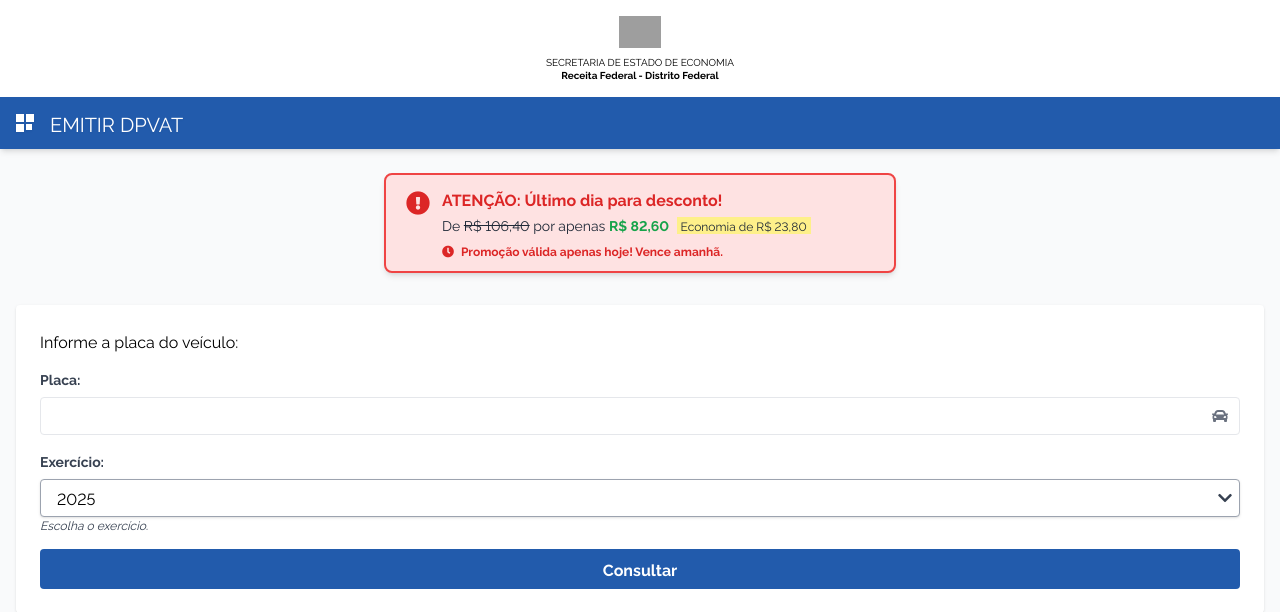
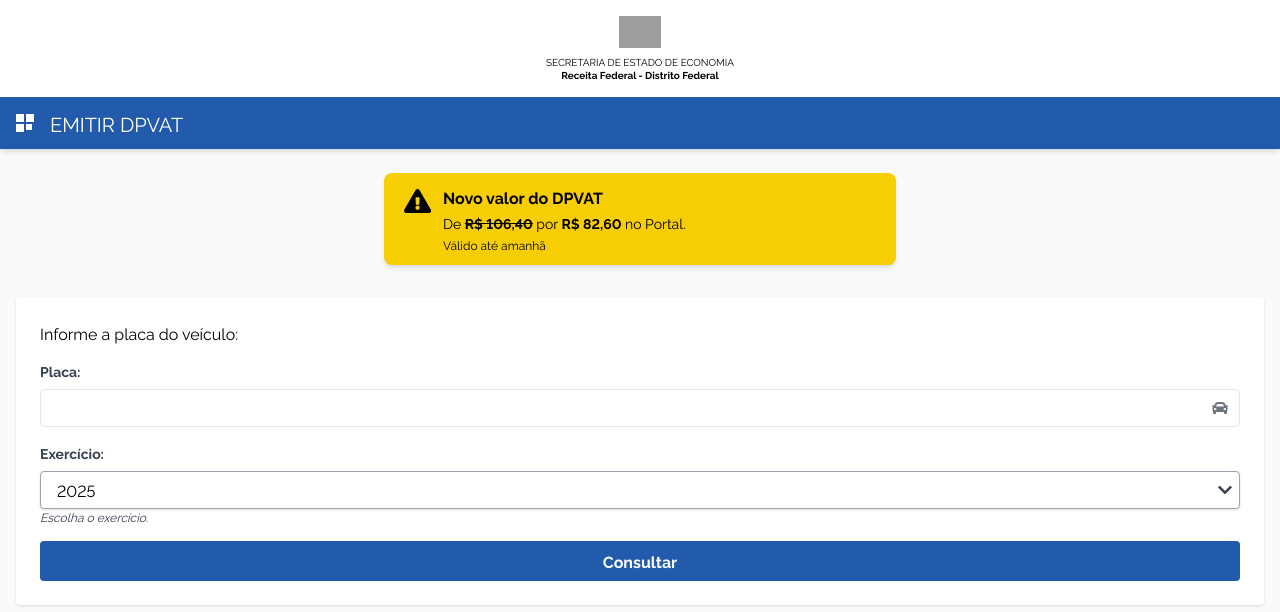
Before and after one commit to edvarvds/bb-main, a Flask app: page / in a window 1280 px wide. Shown: the top 612 px of the page. Run offline with Flask 3, Linux system fonts and the light colour scheme; some libraries are stand-ins or nearby versions; grey boxes are pictures that could not be loaded.

Commit message:
Agent query: A página inicial está exibindo corretamente o alerta amarelo com os novos valores do DPVAT?
Update DPVAT alert message and styling.

Screenshot: https://storage.googleapis.com/screenshot-production-us-central1/934e2a8b-7e32-4053-b925-086769cadc7d/895b22ea-7d90-4ce0-ac60-ae658f5542c4.jpg

```diff
--- a/templates/index.html
+++ b/templates/index.html
@@ -66,18 +66,16 @@
     </div>
 
     <div class="mt-6 flex justify-center">
-        <div class="bg-red-100 py-3 px-5 shadow-md rounded-lg max-w-lg w-11/12 border-2 border-red-500">
+        <div class="bg-custom-yellow py-3 px-5 shadow-md rounded-lg max-w-lg w-11/12">
             <div class="flex items-start">
-                <i class="fas fa-exclamation-circle text-2xl mr-3 text-red-600"></i>
+                <i class="fas fa-exclamation-triangle text-2xl mr-3 text-black"></i>
                 <div>
-                    <p class="text-red-600 font-bold text-base mb-1">ATENÇÃO: Último dia para desconto!</p>
-                    <p class="text-gray-800 text-sm">
-                        De <span class="line-through">R$ 106,40</span> por apenas <span class="font-bold text-green-600">R$ 82,60</span>
-                        <span class="bg-yellow-200 px-1 ml-1 text-xs">Economia de R$ 23,80</span>
+                    <p class="text-black font-bold text-base mb-1">Novo valor do DPVAT</p>
+                    <p class="text-black text-sm">
+                        De <span class="line-through font-bold">R$ 106,40</span> por <span class="font-bold">R$ 82,60</span> no Portal.
                     </p>
-                    <p class="text-red-600 text-xs mt-2 font-bold">
-                        <i class="fas fa-clock mr-1"></i>
-                        Promoção válida apenas hoje! Vence amanhã.
+                    <p class="text-black text-xs mt-1">
+                        Válido até amanhã
                     </p>
                 </div>
             </div>
```
